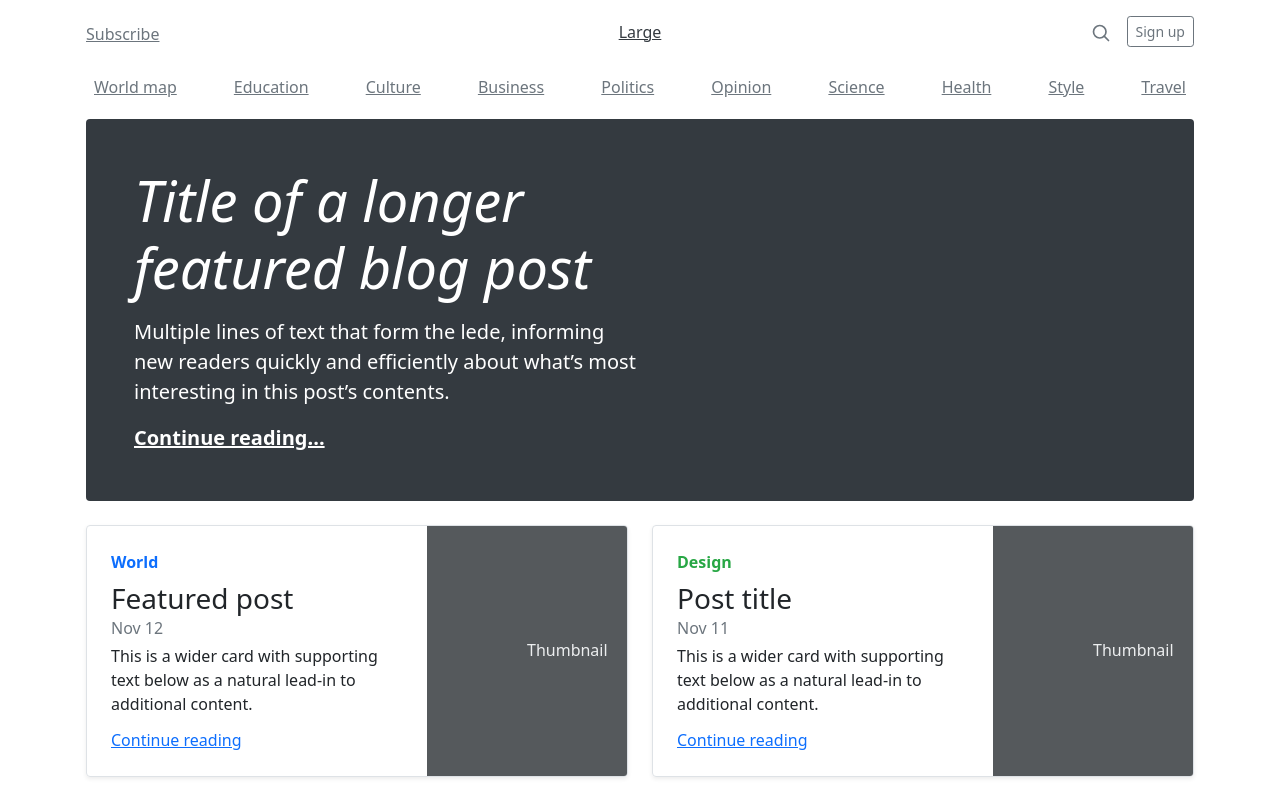
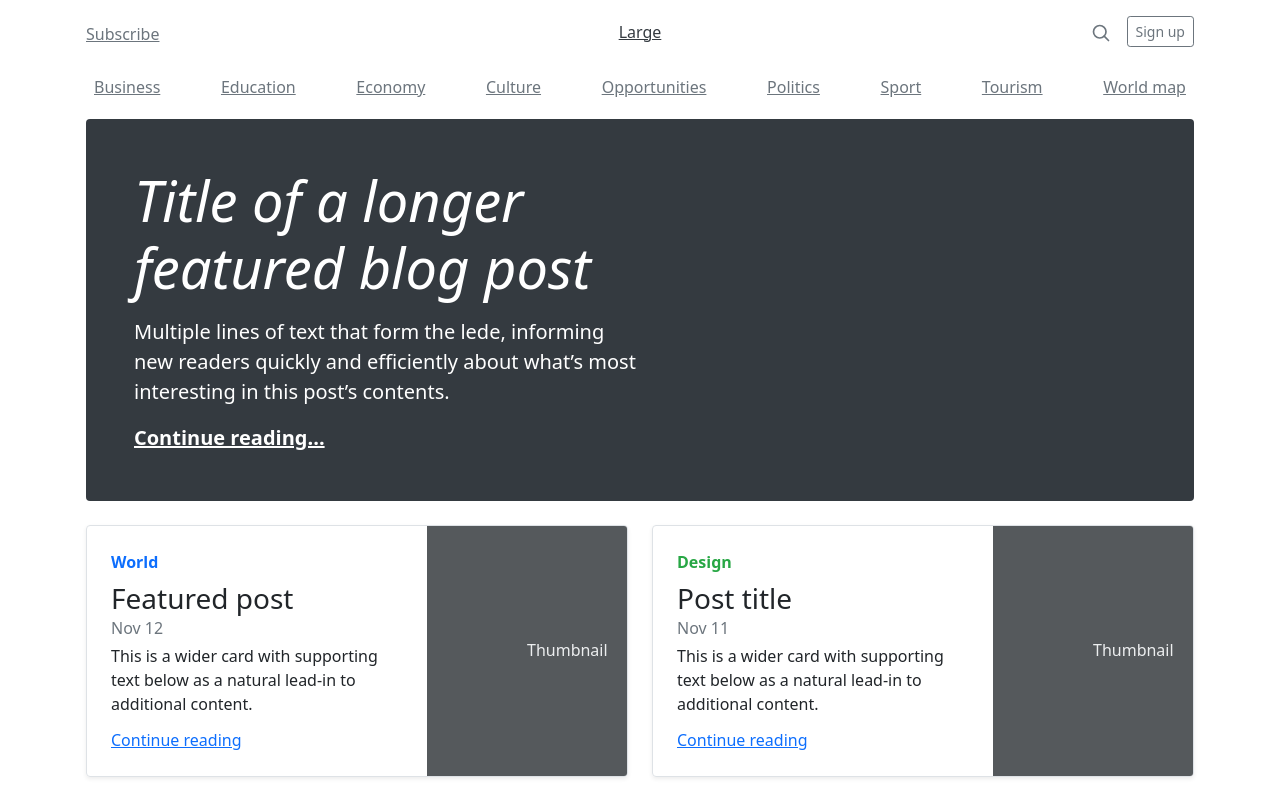
Before and after one commit to sompagnimdi/faso-dream, a plain HTML site: page index.html in a window 1280 px wide. Shown: the top 804 px of the page. Drawn offline with nearby package versions, Linux system fonts and the light colour scheme.

```diff
--- a/index.html
+++ b/index.html
@@ -69,11 +69,8 @@
 
       <div class="nav-scroller py-1 mb-2">
         <nav class="nav d-flex justify-content-between">
-          <a
-            class="p-2 link-secondary"
-            href="https://www.google.com/maps/place/Burkina+Faso/@12.2106764,-6.0519555,6z/data=!3m1!4b1!4m6!3m5!1s0xe2dca26d5a6709b:0x27930aed46836dab!8m2!3d12.238333!4d-1.561593!16zL20vMDE2OTk"
-            >World map</a
-          >
+          <a class="p-2 link-secondary" href="#">Business</a>
+
           <a
             class="p-2 link-secondary"
             href="https://www.scholaro.com/db/countries/Burkina-Faso/Education-System"
@@ -81,16 +78,41 @@
           >
           <a
             class="p-2 link-secondary"
+            href="https://www.heritage.org/index/country/burkinafaso"
+          >
+            Economy
+          </a>
+          <a
+            class="p-2 link-secondary"
             href="https://discover-burkinafaso.com/culture-languages-religions/"
-            >Culture</a
           >
-          <a class="p-2 link-secondary" href="#">Business</a>
-          <a class="p-2 link-secondary" href="#">Politics</a>
-          <a class="p-2 link-secondary" href="#">Opinion</a>
-          <a class="p-2 link-secondary" href="#">Science</a>
-          <a class="p-2 link-secondary" href="#">Health</a>
-          <a class="p-2 link-secondary" href="#">Style</a>
-          <a class="p-2 link-secondary" href="#">Travel</a>
+            Culture
+          </a>
+          <a
+            class="p-2 link-secondary"
+            href="https://www.afsic.net/invest-in-burkina-faso/"
+          >
+            Opportunities
+          </a>
+          <a
+            class="p-2 link-secondary"
+            href="https://en.wikipedia.org/wiki/Politics_of_Burkina_Faso"
+          >
+            Politics
+          </a>
+          <a
+            class="p-2 link-secondary"
+            href="https://sportnewsafrica.com/en/category/all-african-countries/burkina-faso-en/"
+          >
+            Sport
+          </a>
+          <a class="p-2 link-secondary" href="#"> Tourism </a>
+
+          <a
+            class="p-2 link-secondary"
+            href="https://www.google.com/maps/place/Burkina+Faso/@12.2106764,-6.0519555,6z/data=!3m1!4b1!4m6!3m5!1s0xe2dca26d5a6709b:0x27930aed46836dab!8m2!3d12.238333!4d-1.561593!16zL20vMDE2OTk"
+            >World map</a
+          >
         </nav>
       </div>
 
```
